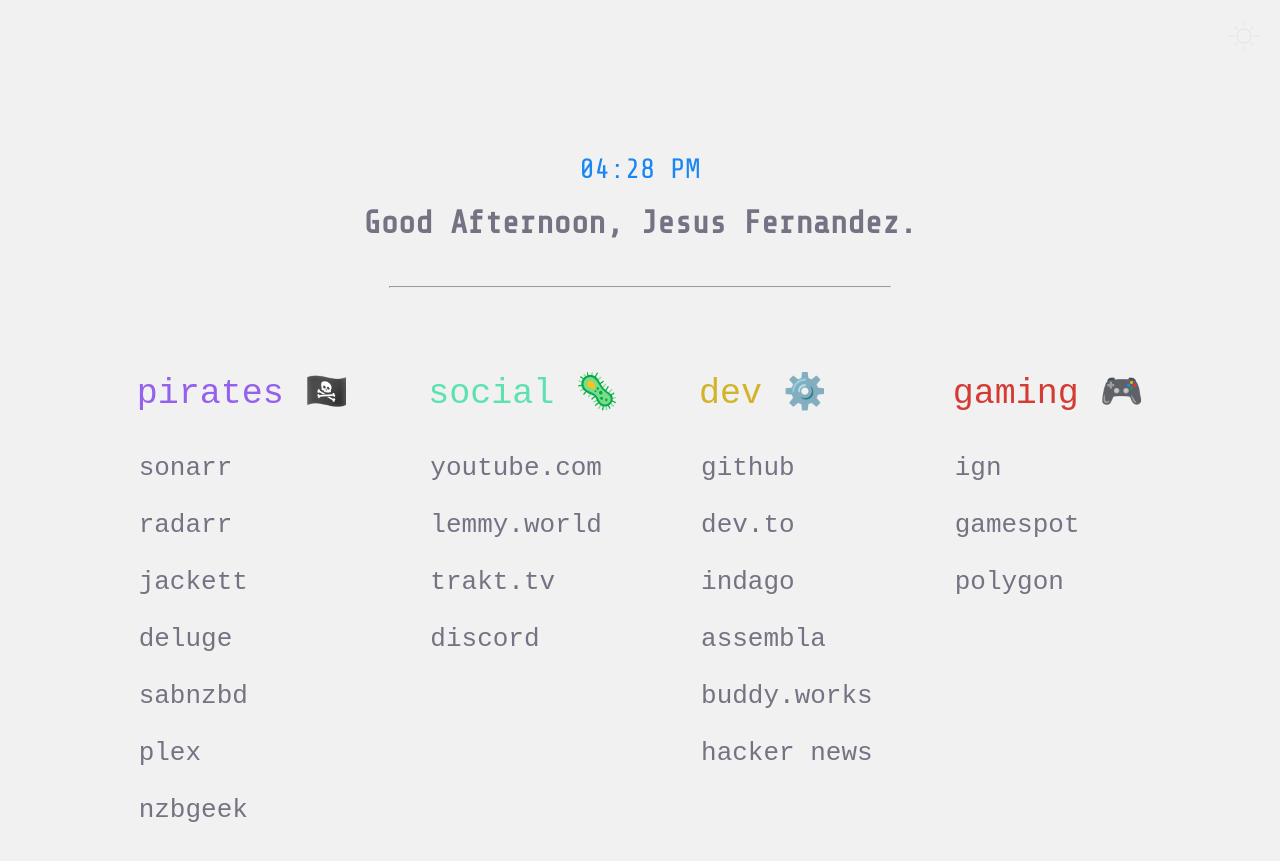
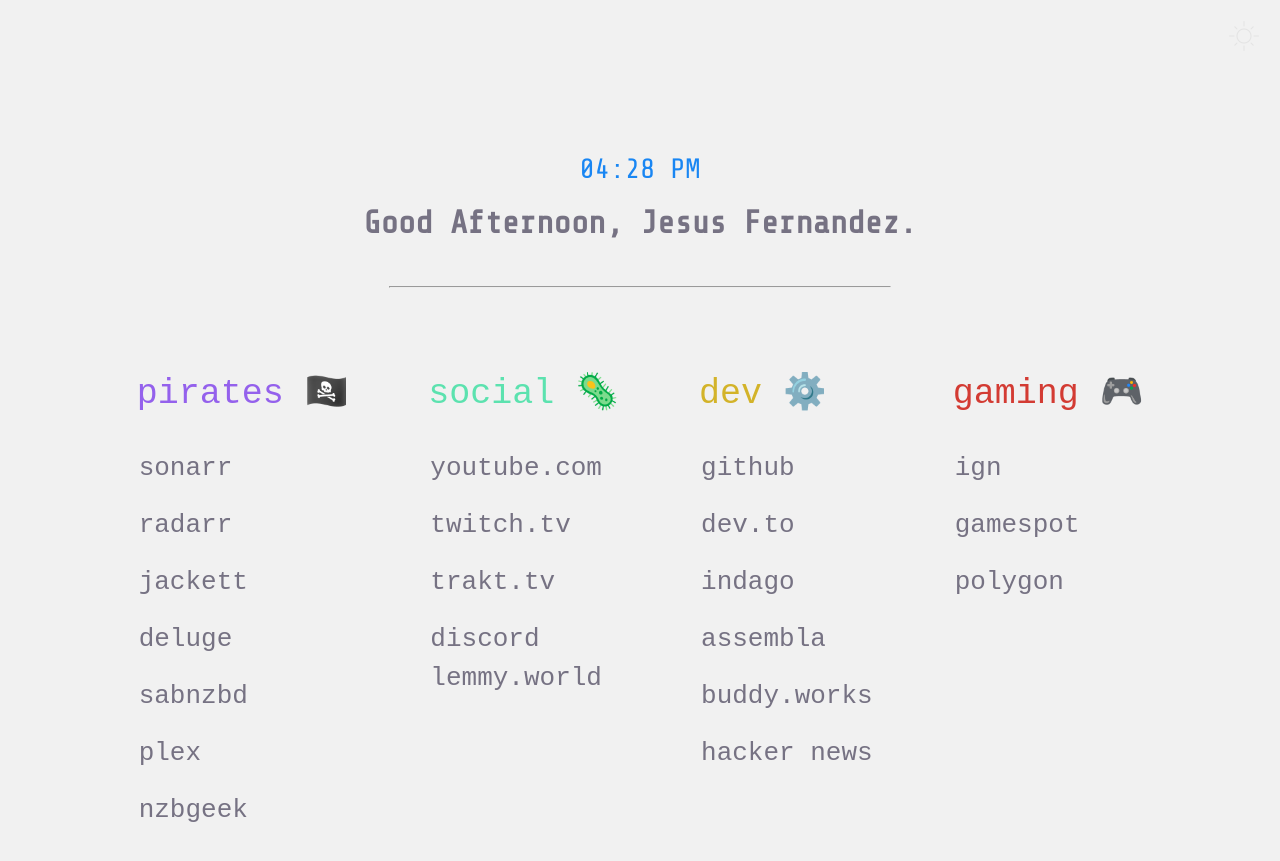
Before and after one commit to jesusOmar/jesusomar.github.io, a Jekyll site: the page start-page/startpage.html, which Jekyll copies as it is, in a window 1280 px wide. Shown: the top 861 px of the page. Built offline with Jekyll 4.4.1, drawn with Linux system fonts in a browser that asks for light colours; some web fonts are replaced.

Commit message:
Add twitch.tv to my frequent social links

```diff
--- a/start-page/startpage.html
+++ b/start-page/startpage.html
@@ -28,9 +28,10 @@
             <div class="social">
                 <p class="list_title" id="s">social 🦠</p>
                 <a href="https://youtube.com/">youtube.com</a><br>
-                <a href="https://lemmy.world">lemmy.world</a><br>
+                <a href="https://www.twitch.tv">twitch.tv</a><br>
                 <a href="https://trakt.tv/">trakt.tv</a><br>
                 <a href="https://www.discord.com/channels/@me">discord</a>
+                <a href="https://lemmy.world">lemmy.world</a><br>
             </div>
             <div class="dev">
                 <p class="list_title" id="d">dev ⚙️</p>
```
